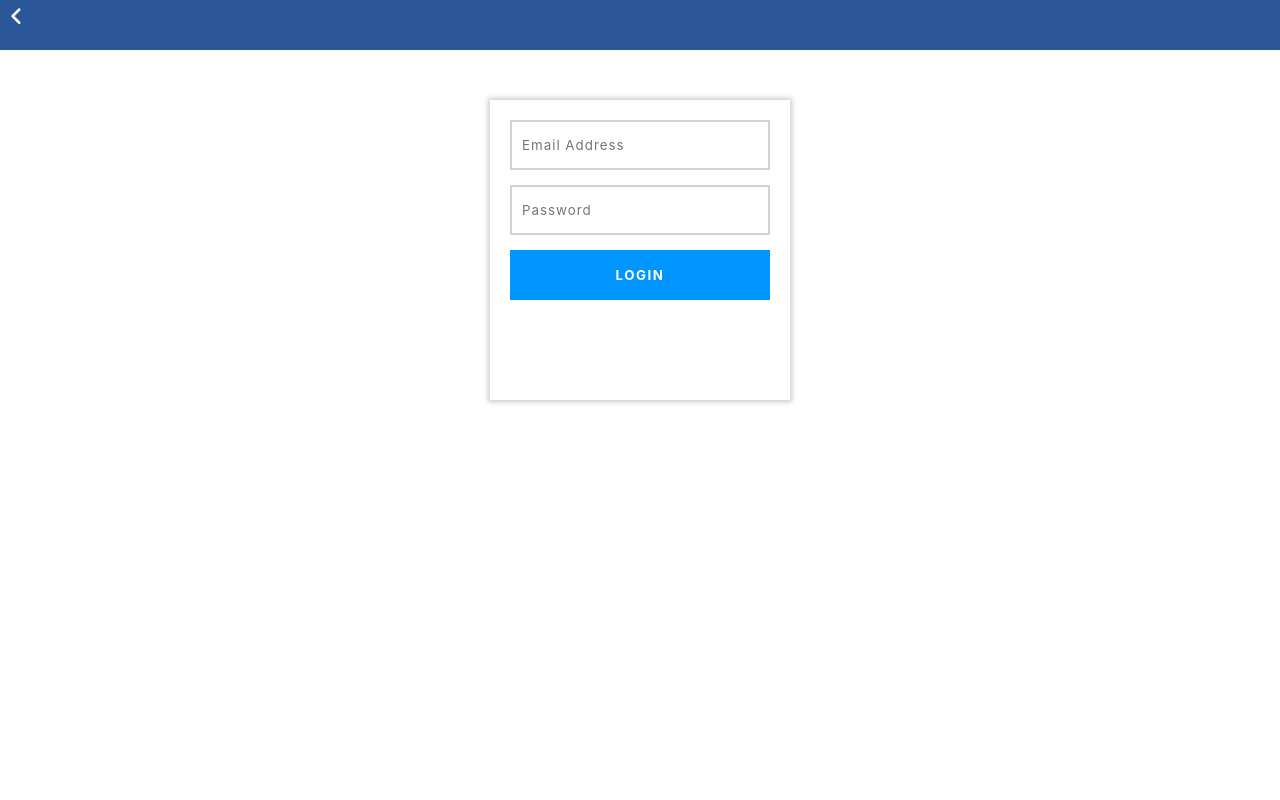
After one commit to OliverSimonGH/Blocs, a Flask app: page /Login in a window 1280 px wide. The commit adds this page. Run offline with Flask 2, Linux system fonts and the light colour scheme; some libraries are stand-ins or nearby versions.

Commit message:
Login page

```diff
--- a/server.py
+++ b/server.py
@@ -206,6 +206,10 @@ def unfavBloc():
     conn.close()
     return "Unfavourited"
 
+@app.route('/Login')
+def LoginUser():
+    return render_template("login.html")
+
 if __name__ == "__main__":
     database.delete_tables()
     database.create_tags()
--- a/static/CSS/master.css
+++ b/static/CSS/master.css
@@ -857,3 +857,32 @@ td i {
 .uploadBtn {
   margin-bottom: 10px;
 }
+
+.login-content{
+  text-align: center;
+  position: relative;
+  margin: 50px auto;
+  width: 300px;
+  height: 300px;
+  -webkit-box-shadow: 0px 0px 5px 2px rgba(0,0,0,0.2);
+  -moz-box-shadow: 0px 0px 5px 2px rgba(0,0,0,0.2);
+  box-shadow: 0px 0px 5px 2px rgba(0,0,0,0.2);
+}
+
+.login-content-form{
+  padding: 20px;
+}
+
+#login-form input, #login-form button{
+  width: 100%;
+  height: 50px;
+}
+
+#login-form button{
+  padding: 10px 15px;
+  letter-spacing: 1.5px;
+  font-weight: bold;
+  width: 100%;
+  background-color: #0095ff;
+  color: #ffffff;
+}
--- /dev/null
+++ b/templates/login.html
@@ -0,0 +1,33 @@
+<!DOCTYPE html>
+<head>
+  <title> Email list </title>
+  <meta charset="utf-8">
+  <link rel="stylesheet" type="text/css" href="static/css/bulma.css">
+  <link rel="stylesheet" type="text/css" href="static/css/master.css">
+  <link href="https://fonts.googleapis.com/css?family=Roboto" rel="stylesheet">
+</head>
+<body>
+  <nav id="email-list-nav">
+    <div class="email-list-back">
+      <a href="/"><i class="fa fa-angle-left" aria-hidden="true"></i></a>
+    </div>
+  </nav>
+
+  <div class="container">
+    <div class="login-content">
+      <div class="login-content-form">
+        <form id="login-form"action="/Login" method="post">
+          <input type="text" name="email" placeholder="Email Address">
+          <input type="text" name="password" placeholder="Password">
+          <button type="submit" name="button">LOGIN</button>
+        </form>
+      </div>
+    </div>
+  </div>
+
+
+  <script type="text/javascript" src="static/js/jquery.min.js"></script>
+  <script type="text/javascript" src="static/js/searchFilter.js"></script>
+  <script src="https://use.fontawesome.com/1ff151e915.js"></script>
+</body>
+</html>
```
